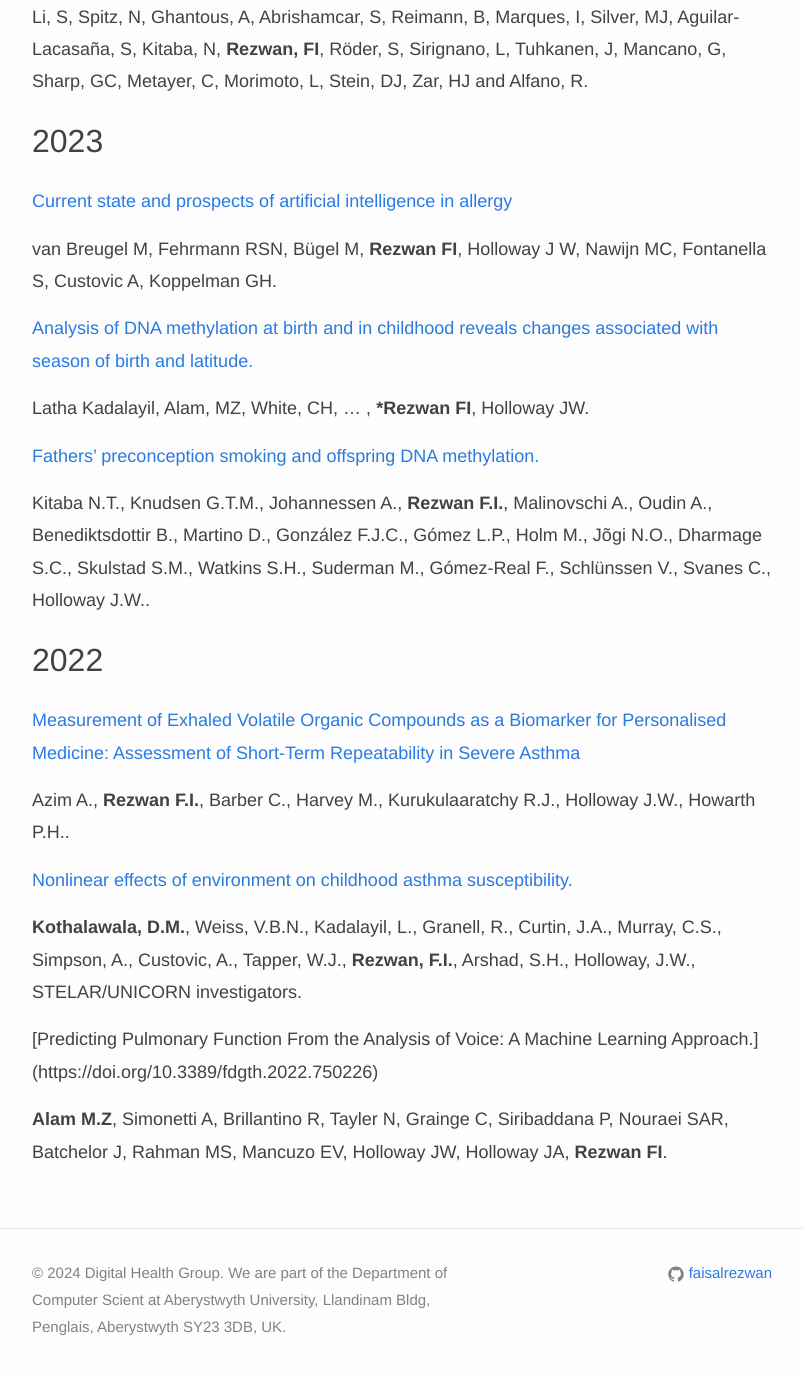
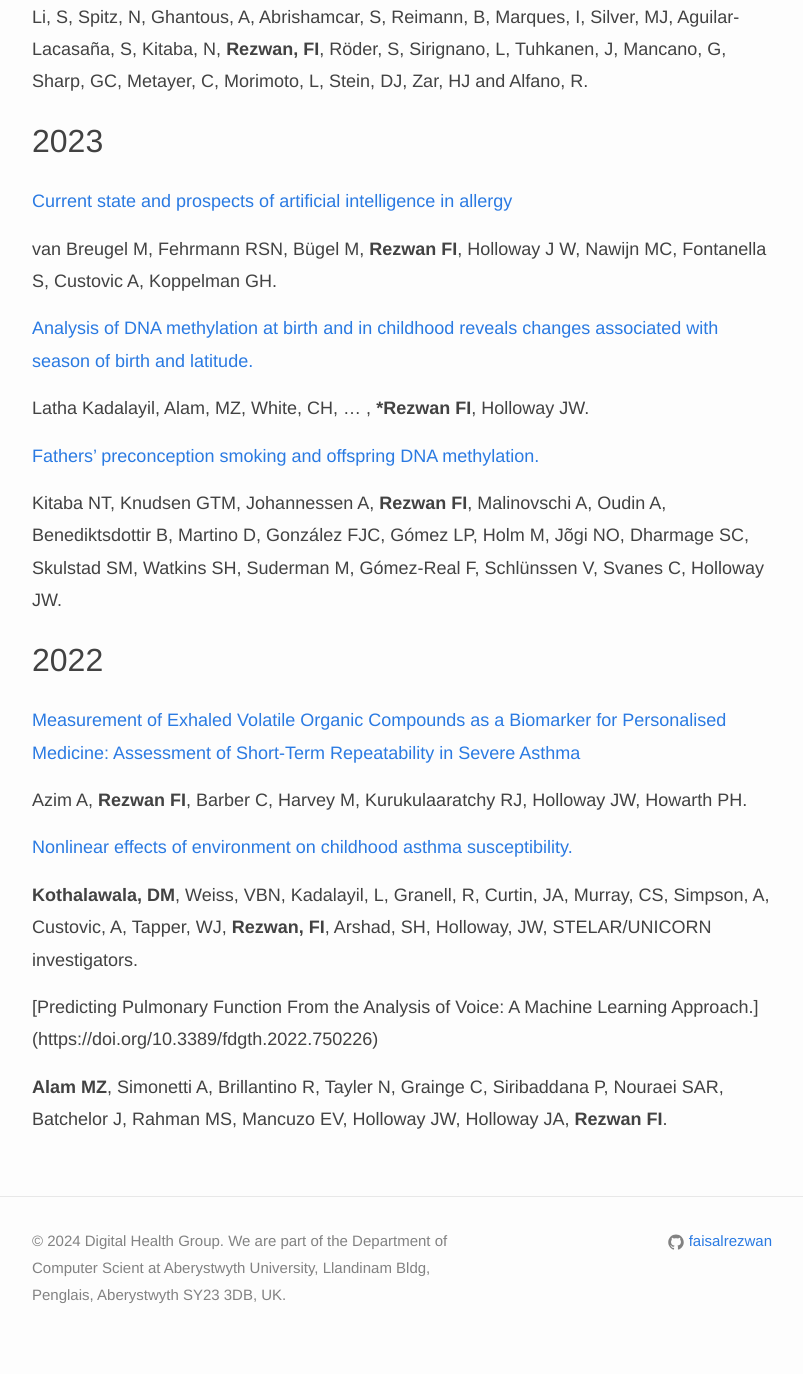
Before and after one commit to rezwanlab/Test, a Jekyll site: the page built from _pages/publications/index.md, in a window 1280 px wide and 1400 px high, scrolled down 472 px. Shown: the top 1374 px of the window, without its empty margins (238-1041 px from the left). Built offline with Jekyll 4.4.1, drawn with Linux system fonts in a browser that asks for light colours; nearby versions of some CDN libraries.

Commit message:
Update index.md

```diff
--- a/_pages/publications/index.md
+++ b/_pages/publications/index.md
@@ -27,18 +27,18 @@ Latha Kadalayil, Alam, MZ, White, CH, …  , **\*Rezwan FI**, Holloway JW.
 
 [Fathers' preconception smoking and offspring DNA methylation.](https://doi.org/10.1101/2023.01.13.523912)
 
-Kitaba N.T., Knudsen G.T.M., Johannessen A., **Rezwan F.I.**, Malinovschi A., Oudin A., Benediktsdottir B., Martino D., González F.J.C., Gómez L.P., Holm M., Jõgi N.O., Dharmage S.C., Skulstad S.M., Watkins S.H., Suderman M., Gómez-Real F., Schlünssen V., Svanes C., Holloway J.W..
+Kitaba NT, Knudsen GTM, Johannessen A, **Rezwan FI**, Malinovschi A, Oudin A, Benediktsdottir B, Martino D, González FJC, Gómez LP, Holm M, Jõgi NO, Dharmage SC, Skulstad SM, Watkins SH, Suderman M, Gómez-Real F, Schlünssen V, Svanes C, Holloway JW.
 
 ## 2022
 
 [Measurement of Exhaled Volatile Organic Compounds as a Biomarker for Personalised Medicine: Assessment of Short-Term Repeatability in Severe Asthma](https://doi.org/10.3390/jpm12101635)
 
-Azim A., **Rezwan F.I.**, Barber C., Harvey M., Kurukulaaratchy R.J., Holloway J.W., Howarth P.H..
+Azim A, **Rezwan FI**, Barber C, Harvey M, Kurukulaaratchy RJ, Holloway JW, Howarth PH.
 
 [Nonlinear effects of environment on childhood asthma susceptibility.](https://doi.org/10.1111/pai.13777)
 
-**Kothalawala, D.M.**, Weiss, V.B.N., Kadalayil, L., Granell, R., Curtin, J.A., Murray, C.S., Simpson, A., Custovic, A., Tapper, W.J., **Rezwan, F.I.**, Arshad, S.H., Holloway, J.W., STELAR/UNICORN investigators.
+**Kothalawala, DM**, Weiss, VBN, Kadalayil, L, Granell, R, Curtin, JA, Murray, CS, Simpson, A, Custovic, A, Tapper, WJ, **Rezwan, FI**, Arshad, SH, Holloway, JW, STELAR/UNICORN investigators.
 
 [Predicting Pulmonary Function From the Analysis of Voice: A Machine Learning Approach.] (https://doi.org/10.3389/fdgth.2022.750226)
 
-**Alam M.Z**, Simonetti A, Brillantino R, Tayler N, Grainge C, Siribaddana P, Nouraei SAR, Batchelor J, Rahman MS, Mancuzo EV, Holloway JW, Holloway JA, **Rezwan FI**.
+**Alam MZ**, Simonetti A, Brillantino R, Tayler N, Grainge C, Siribaddana P, Nouraei SAR, Batchelor J, Rahman MS, Mancuzo EV, Holloway JW, Holloway JA, **Rezwan FI**.
```
